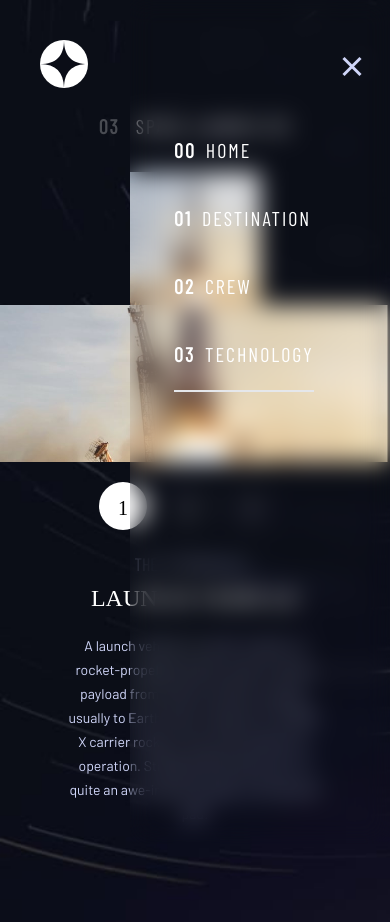
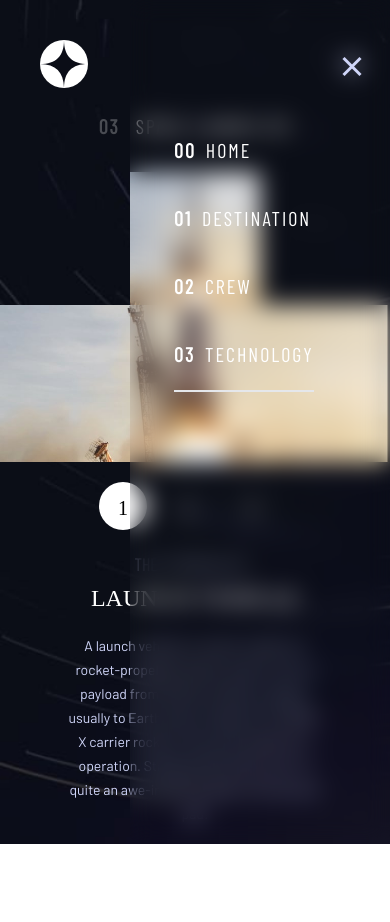
Before and after one commit to juniorthx3/space-tourism-multi-page-website, a React (Create React App) app: page /technology in a window 390 px wide. Both pictures are taken after a click on the button 350 px from the left and 64 px from the top of the page. Shown: the top 922 px of the page. After the commit the page ends 844 px from the top, so only its background shows below. Built offline with nearby package versions, Linux system fonts and the light colour scheme; a web font is replaced by a local one.

Commit message:
OPTIMIZATION IV

```diff
--- a/src/components/Header.jsx
+++ b/src/components/Header.jsx
@@ -21,13 +21,13 @@ const Header = () => {
                 </ul>
             </div>
             <button onClick={()=>setOpen(!open)} className="btn-position">
-              {open ? <img src={iconClose} alt="" className='hidden' /> : <img src={iconHamburger} alt="" />}
+              <img src={open ? iconClose : iconHamburger} alt="" />
             </button>
             {
                 open && (
                     <div className="menu-mobile">
                         <button onClick={()=>setOpen(!open)} className="btn-position2">
-                            {open ? <img src={iconClose} alt="" /> : <img src={iconHamburger} alt="" />}
+                            <img src={open ? iconClose : iconHamburger} alt="" />
                         </button>
                         <ul className='menu-mobile-position'>
                              <NavLink route={route} />
--- a/src/style.css
+++ b/src/style.css
@@ -65,18 +65,20 @@ header nav .hr{
     @apply h-screen md:h-full;
 }
 
-.technology{
-    /*Define size of screen for SM and MD*/
-    @apply h-110 md:h-full;
+.destination{
+    @apply h-auto md:h-screen;
 }
 
 .crew{
     @apply h-screen md:h-screen;
 }
 
-.destination{
-    @apply h-auto md:h-screen;
+.technology{
+    /*Define size of screen for SM and MD*/
+    @apply h-full;
 }
+
+
 
 .h2{
     @apply uppercase text-xl pb-5 font-barlowCondensed not-italic font-normal tracking-widest text-center md:text-left md:leading-10 md:text-2xl;
--- a/tailwind.config.js
+++ b/tailwind.config.js
@@ -47,8 +47,6 @@ module.exports = {
         customWidth:'min(100% - 4rem, 80em)'
       },
       height:{
-        110:"110vh",
-        115:"115vh",
         80:"80%"
       },
     },
```
